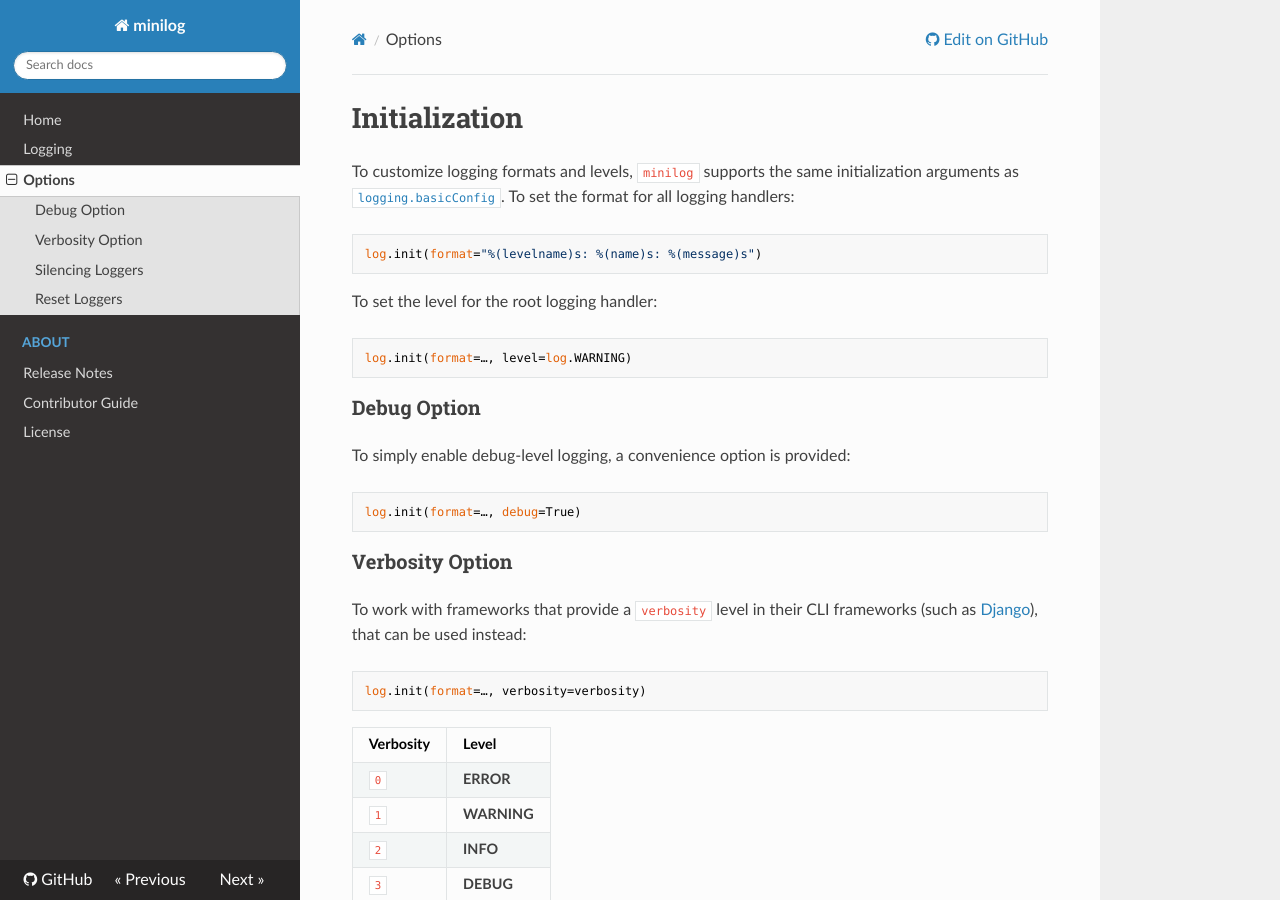
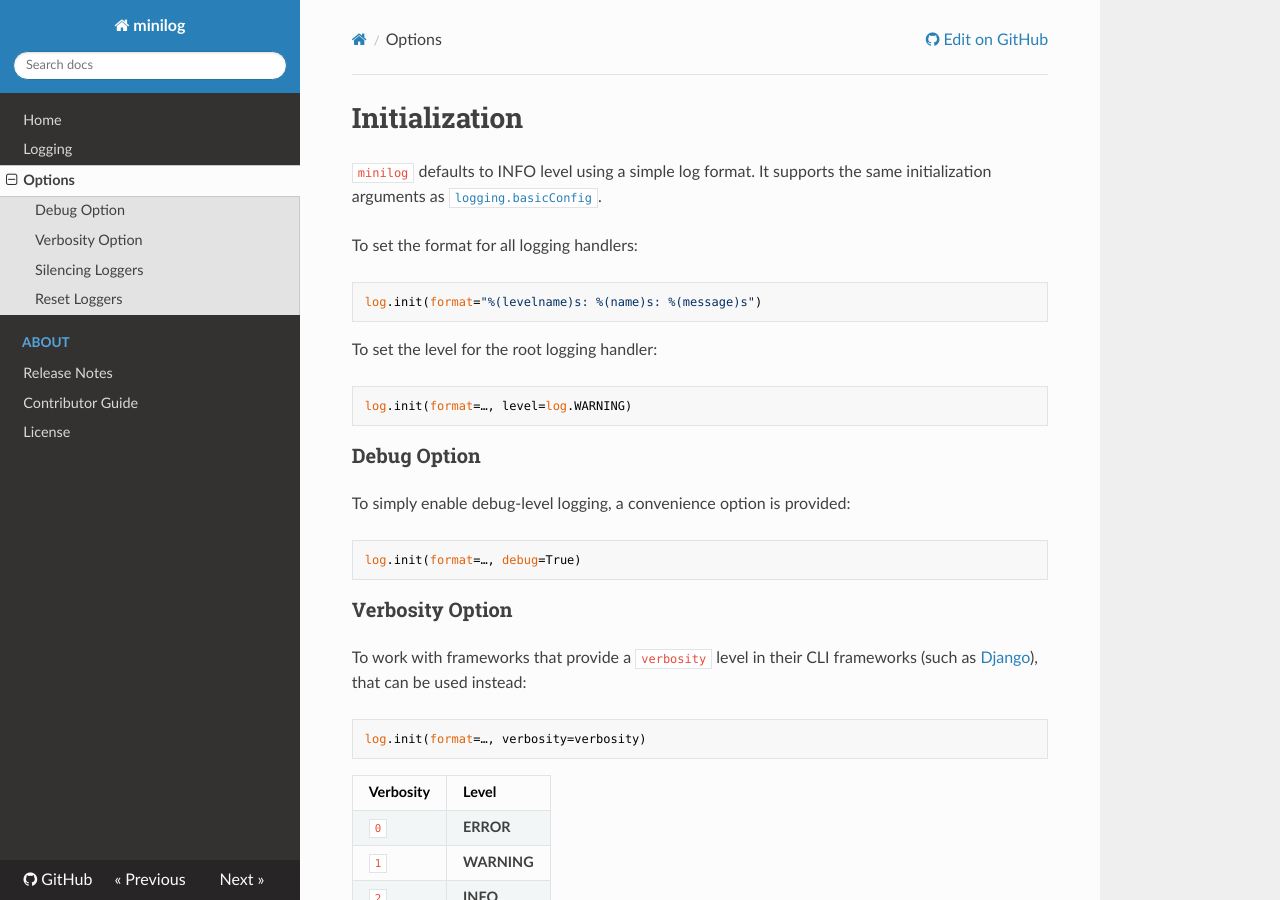
Before and after one commit to jacebrowning/minilog, an MkDocs documentation site: the page built from docs/options.md, in a window 1280 px wide and 900 px high. Built offline with MkDocs 1.6.1, drawn with Linux system fonts in a browser that asks for light colours; nearby versions of some CDN libraries.

Commit message:
Document default log level

````diff
--- a/docs/options.md
+++ b/docs/options.md
@@ -1,6 +1,8 @@
 # Initialization
 
-To customize logging formats and levels, `minilog` supports the same initialization arguments as [`logging.basicConfig`](https://docs.python.org/3/library/logging.html#logging.basicConfig). To set the format for all logging handlers:
+`minilog` defaults to INFO level using a simple log format. It supports the same initialization arguments as [`logging.basicConfig`](https://docs.python.org/3/library/logging.html#logging.basicConfig).
+
+To set the format for all logging handlers:
 
 ```python
 log.init(format="%(levelname)s: %(name)s: %(message)s")
````
